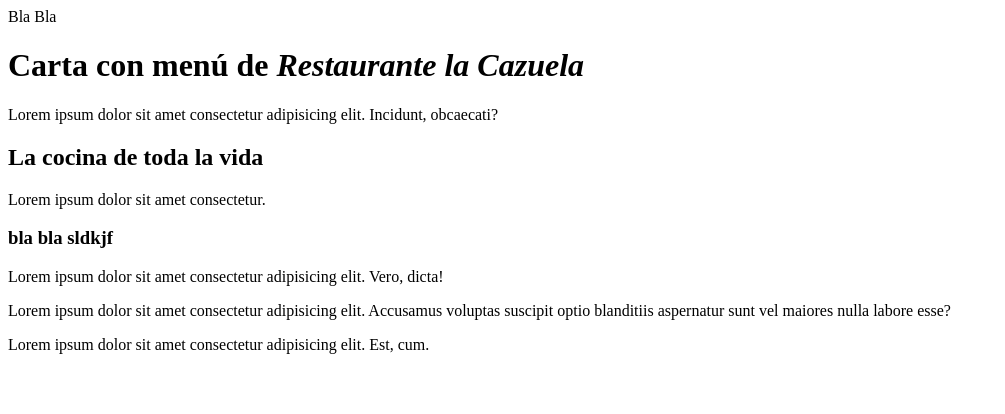
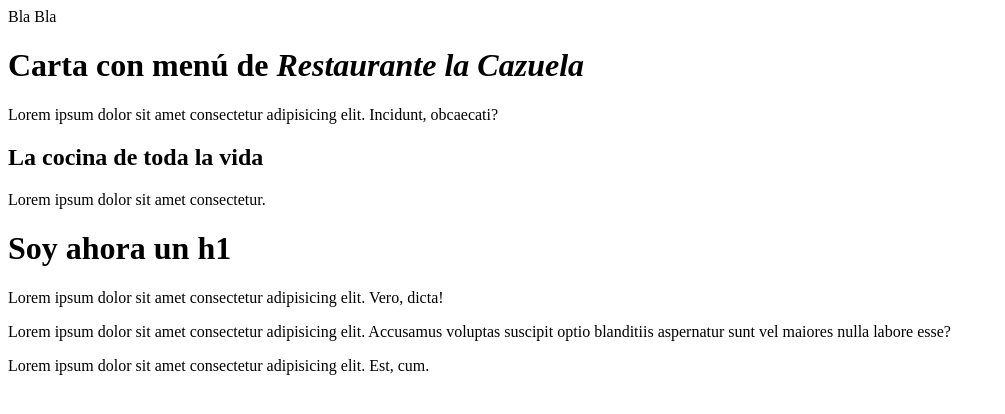
Before and after one commit to Aidabravo/restaurante-la-cazuela, a plain HTML site: page carta.html in a window 1280 px wide. Shown: the whole page, without its empty margins (0-1005 px from the left). Drawn offline with Linux system fonts and the light colour scheme.

Commit message:
cambio h3 por h1

```diff
--- a/carta.html
+++ b/carta.html
@@ -13,7 +13,7 @@
     <p>Lorem ipsum dolor sit amet consectetur adipisicing elit. Incidunt, obcaecati?</p>
     <h2>La cocina de toda la vida</h2>
     <p>Lorem ipsum dolor sit amet consectetur.</p>
-    <h3>bla bla sldkjf</h3>
+    <h1>Soy ahora un h1</h1>
     <p>Lorem ipsum dolor sit amet consectetur adipisicing elit. Vero, dicta!</p>
     <p>Lorem ipsum dolor sit amet consectetur adipisicing elit. Accusamus voluptas suscipit optio blanditiis aspernatur sunt vel maiores nulla labore esse?
     </p>
```
